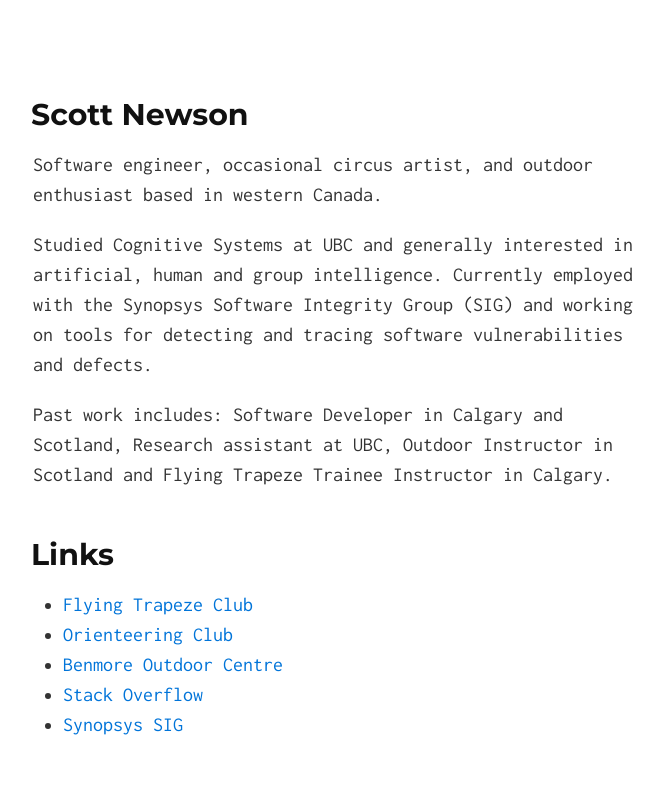
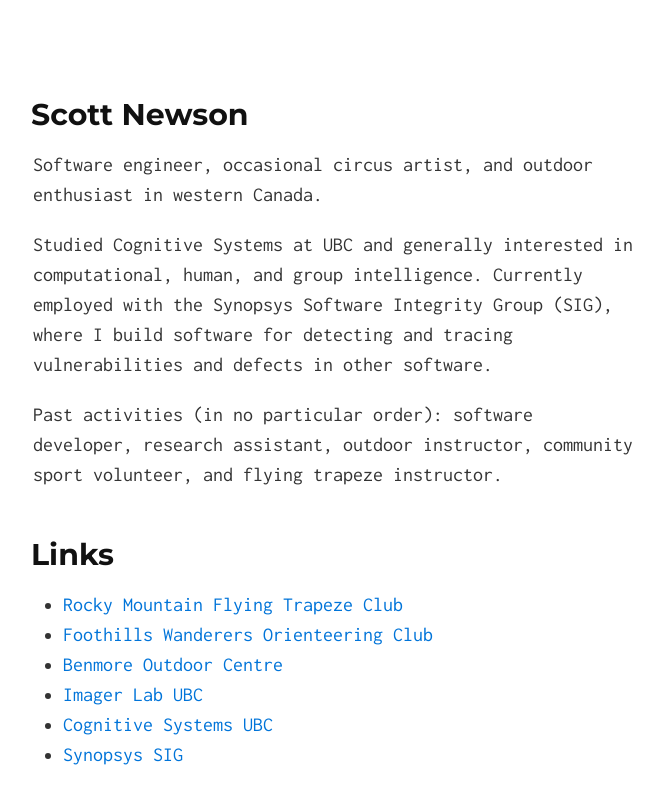
Before and after one commit to sgnewson/sgnewson.github.io, a Jekyll site: the page built from index.md, in a window 1280 px wide. Shown: the top 804 px of the page, without its empty margins (307-970 px from the left). Built offline with Jekyll 4.4.1, drawn with Linux system fonts in a browser that asks for light colours; our own code applies the rules of GitHub Pages for plain Markdown files.

```diff
--- a/index.md
+++ b/index.md
@@ -3,16 +3,17 @@ layout: default
 ---
 
 ## Scott Newson
-Software engineer, occasional circus artist, and outdoor enthusiast based in western Canada.
+Software engineer, occasional circus artist, and outdoor enthusiast in western Canada.
 
-Studied Cognitive Systems at UBC and generally interested in artificial, human and group intelligence. Currently employed with the Synopsys Software Integrity Group (SIG) and working on tools for detecting and tracing software vulnerabilities and defects.
+Studied Cognitive Systems at UBC and generally interested in computational, human, and group intelligence. Currently employed with the Synopsys Software Integrity Group (SIG), where I build software for detecting and tracing vulnerabilities and defects in other software.
 
-Past work includes: Software Developer in Calgary and Scotland, Research assistant at UBC, Outdoor Instructor in Scotland and Flying Trapeze Trainee Instructor in Calgary.
+Past activities (in no particular order): software developer, research assistant, outdoor instructor, community sport volunteer, and flying trapeze instructor.
 
 ## Links
 
-* [Flying Trapeze Club](https://www.rockymountaintrapeze.ca/)
-* [Orienteering Club](https://orienteeringcalgary.ca/)
-* [Benmore Outdoor Centre](https://www.experienceoutdoors.org.uk/argyll/argyll-accommodation)
-* [Stack Overflow](https://stackoverflow.com/users/346912/scott-newson)
+* [Rocky Mountain Flying Trapeze Club](https://www.rockymountaintrapeze.ca/)
+* [Foothills Wanderers Orienteering Club](https://orienteeringcalgary.ca/)
+* [Benmore Outdoor Centre](https://www.experienceoutdoors.org.uk/outdoor-learning-scotland)
+* [Imager Lab UBC](http://www.cs.ubc.ca/labs/imager/imager.php)
+* [Cognitive Systems UBC](https://cogsys.ubc.ca/)
 * [Synopsys SIG](https://www.synopsys.com/software-integrity.html)
```
